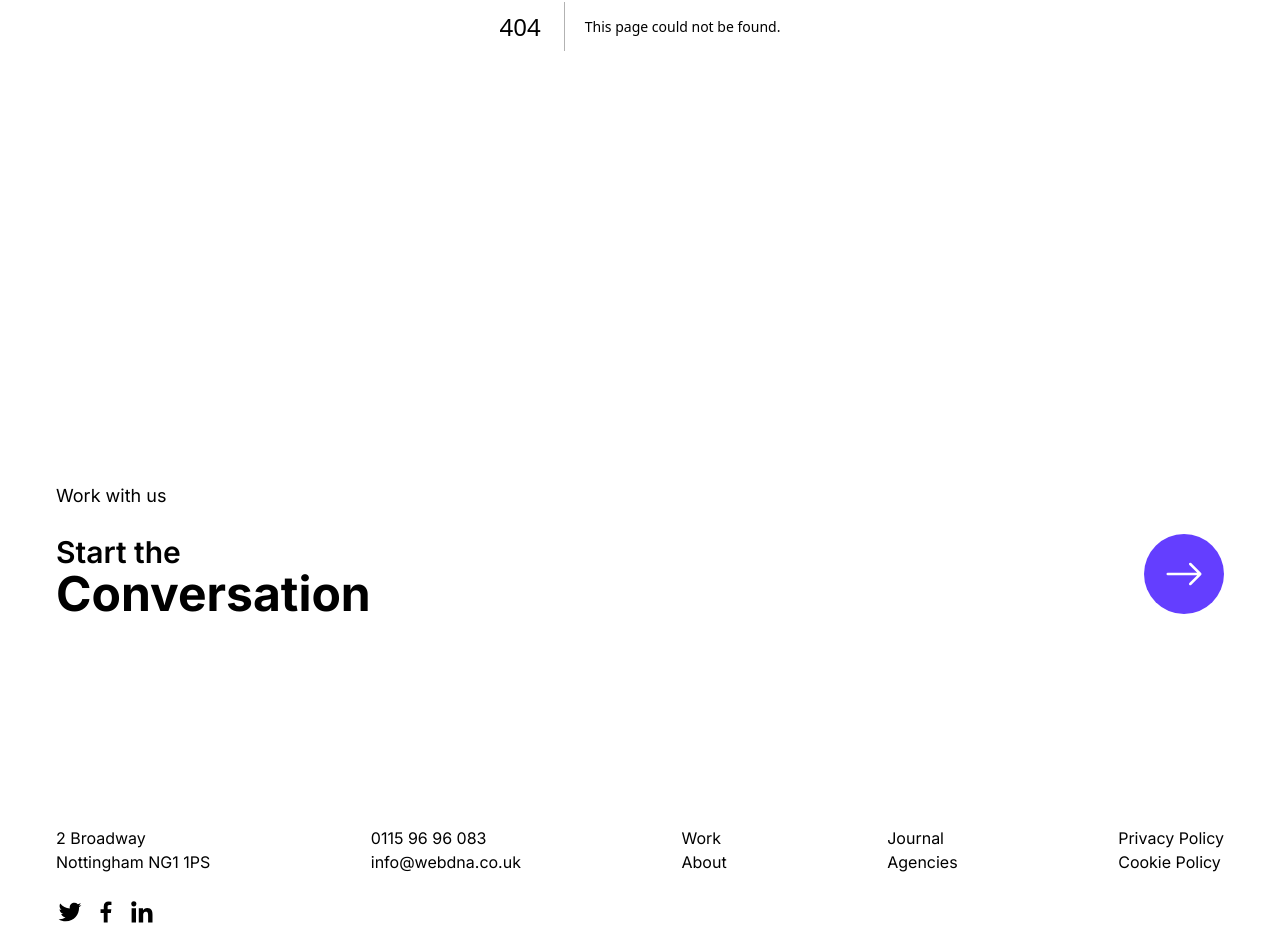
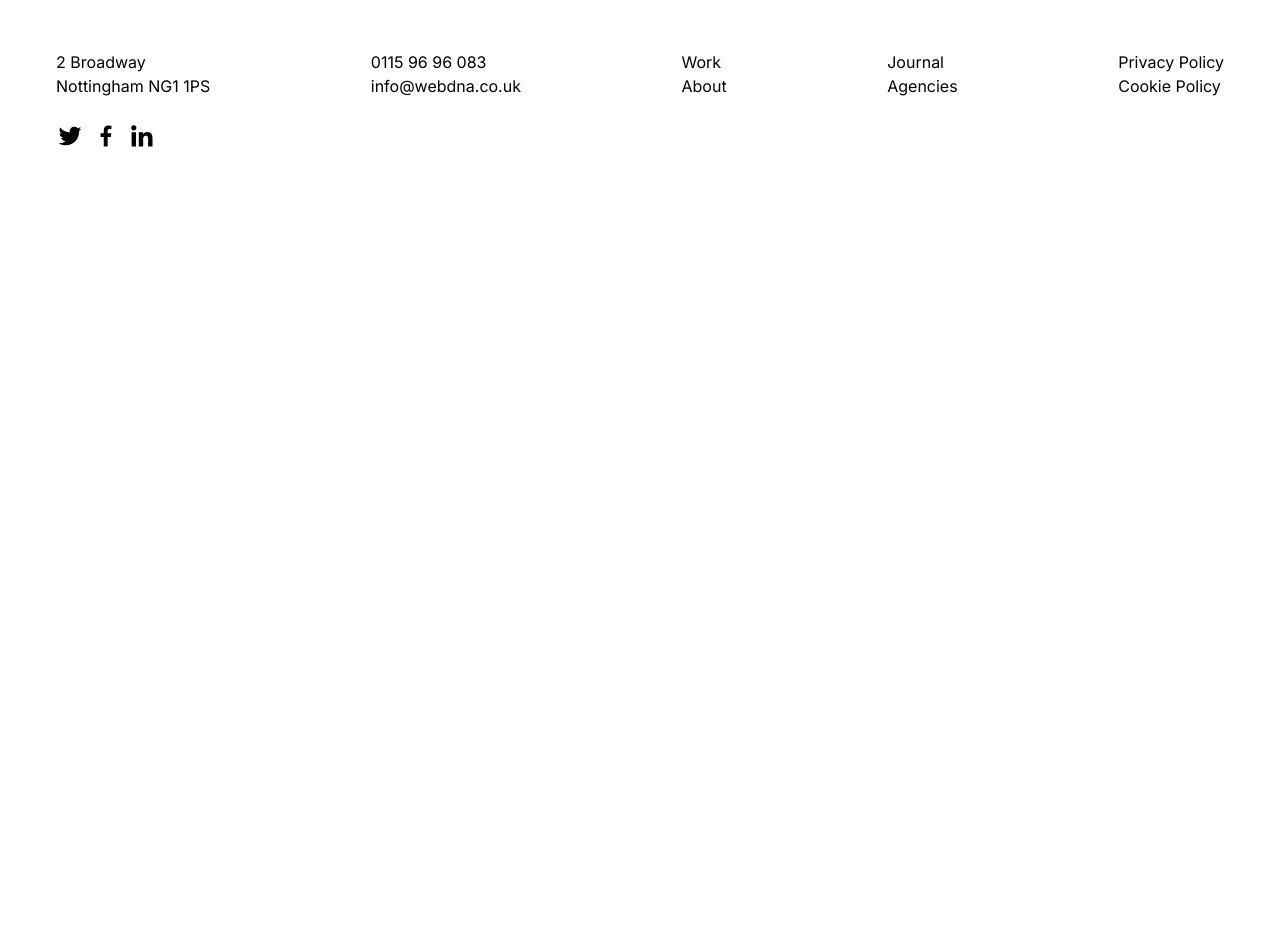
Before and after one commit to ShahzadAliSoomro/Marketing-Site, a Next.js app: page /services in a window 1280 px wide. Before the commit this address had no page. Shown: the part 538-1490 px from the top of the page. After the commit the page ends 800 px from the top, so only its background shows below. Built offline with nearby package versions, Linux system fonts and the light colour scheme.

Commit message:
services start

```diff
--- a/app/components/Footer/index.tsx
+++ b/app/components/Footer/index.tsx
@@ -1,55 +1,85 @@
-import React from 'react'
-import { AiOutlineTwitter } from 'react-icons/ai'
-import {BsArrowRight} from 'react-icons/bs'
-import { BiLogoLinkedin, BiLogoFacebook } from 'react-icons/bi'
+import React from "react";
+import { AiOutlineTwitter } from "react-icons/ai";
+import { BsArrowRight } from "react-icons/bs";
+import { BiLogoLinkedin, BiLogoFacebook } from "react-icons/bi";
 export default function Footer() {
   return (
-    <div className='w-full container mx-auto'>
-        <div className='flex flex-col gap-28 lg:p-14 p-7'>
-            <div className='flex flex-col gap-6'>
+    <div className="w-full container mx-auto">
+      <div className="flex flex-col gap-28 lg:p-14 p-7">
+        <div className="flex flex-col gap-6">
           <div>
-                    <p className=' text-lg'>Work with us</p>
+            <p className=" text-lg">Work with us</p>
           </div>
-                <div className='flex justify-between flex-wrap lg:flex-nowrap gap-5 lg:gap-0'>
-                    <div className='flex flex-col'>
-                        <div className=' lg:text-3xl text-2xl font-semibold'>Start the</div>
-                        <div className=' lg:text-5xl text-3xl font-bold'>Conversation</div>
+          <div className="flex justify-between flex-wrap lg:flex-nowrap gap-5 lg:gap-0">
+            <div className="flex flex-col">
+              <div className=" lg:text-3xl text-2xl font-semibold">
+                Start the
               </div>
-                    <div className='w-[80px] h-[80px] bg-[#643EFF] rounded-full p-3 flex justify-center items-center'>
-                        <BsArrowRight className='text-white w-10 h-10'/>
+              <div className=" lg:text-5xl text-3xl font-bold">
+                Conversation
+              </div>
+            </div>
+            <div className="w-[80px] h-[80px] bg-[#643EFF] rounded-full p-3 flex justify-center items-center">
+              <BsArrowRight className="text-white w-10 h-10" />
             </div>
           </div>
         </div>
-            <div className='flex flex-col gap-6 pt-24'>
-            <div className='flex justify-between flex-wrap lg:flex-nowrap gap-5 lg:gap-0'>
-                <div className='flex flex-col'>
-                    <div><p>2 Broadway</p></div>
-                    <div><p>Nottingham NG1 1PS</p></div>
+        <div className="flex flex-col gap-6 pt-24">
+          <div className="flex justify-between flex-wrap lg:flex-nowrap gap-5 lg:gap-0">
+            <div className="flex flex-col">
+              <div>
+                <p>2 Broadway</p>
               </div>
-                <div className='flex flex-col'>
-                    <div><p>0115 96 96 083</p></div>
-                    <div><p>info@webdna.co.uk</p></div>
-                </div>
-                <div className='flex flex-col'>
-                    <div><p>Work</p></div>
-                    <div><p>About</p></div>
-                </div>
-                <div className='flex flex-col'>
-                    <div><p>Journal</p></div>
-                    <div><p>Agencies</p></div>
-                </div>
-                <div className='flex flex-col'>
-                    <div><p>Privacy Policy</p></div>
-                    <div><p>Cookie Policy</p></div>
+              <div>
+                <p>Nottingham NG1 1PS</p>
               </div>
             </div>
-            <div className='flex gap-2'>
-                <div><AiOutlineTwitter className='w-7 h-7'/></div>
-                <div><BiLogoFacebook className='w-7 h-7'/></div>
-                <div><BiLogoLinkedin className='w-7 h-7'/></div>
+            <div className="flex flex-col">
+              <div>
+                <p>0115 96 96 083</p>
+              </div>
+              <div>
+                <p>info@webdna.co.uk</p>
+              </div>
+            </div>
+            <div className="flex flex-col">
+              <div>
+                <p>Work</p>
+              </div>
+              <div>
+                <p>About</p>
+              </div>
+            </div>
+            <div className="flex flex-col">
+              <div>
+                <p>Journal</p>
+              </div>
+              <div>
+                <p>Agencies</p>
+              </div>
+            </div>
+            <div className="flex flex-col">
+              <div>
+                <p>Privacy Policy</p>
+              </div>
+              <div>
+                <p>Cookie Policy</p>
+              </div>
+            </div>
+          </div>
+          <div className="flex gap-2">
+            <div>
+              <AiOutlineTwitter className="w-7 h-7" />
+            </div>
+            <div>
+              <BiLogoFacebook className="w-7 h-7" />
+            </div>
+            <div>
+              <BiLogoLinkedin className="w-7 h-7" />
             </div>
           </div>
         </div>
       </div>
-  )
+    </div>
+  );
 }
--- a/app/components/HeroSec/index.tsx
+++ b/app/components/HeroSec/index.tsx
@@ -7,7 +7,9 @@ export default function HeroSec() {
       <div className="flex flex-col gap-10 lg:p-14 p-7">
         <div className="flex flex-col pt-10">
           <div className="lg:text-7xl text-3xl">We help our clients</div>
-          <div className="lg:text-7xl text-4xl font-bold">achieve their goals</div>
+          <div className="lg:text-7xl text-4xl font-bold">
+            achieve their goals
+          </div>
         </div>
         <div className="w-full lg:w-[613.41px] text-lg font-medium">
           Our expert team use creativity and data analytics to build digital
--- a/app/components/Navbar/index.tsx
+++ b/app/components/Navbar/index.tsx
@@ -23,7 +23,7 @@ export default function Navbar() {
         </div>
         <div className="flex justify-center items-center gap-10 text-[#A09EA0] text-xl">
           <div className="flex justify-center items-center gap-3">
-            <div>Services</div>
+            <div><Link href="/components/Services">Services </Link></div>
             <div>
               <AiOutlinePlus />
             </div>
--- /dev/null
+++ b/app/services/page.tsx
@@ -0,0 +1,9 @@
+import React from 'react'
+
+export default function Services() {
+  return (
+    <div className='w-full container mx-auto'>
+        <div>hello</div>
+    </div>
+  )
+}
```
Also changed, not shown: app/components/Marketing/index.tsx (+26 -18 lines), app/page.tsx (+8 -8 lines). Lines whose indentation alone changed are shown as unchanged.
